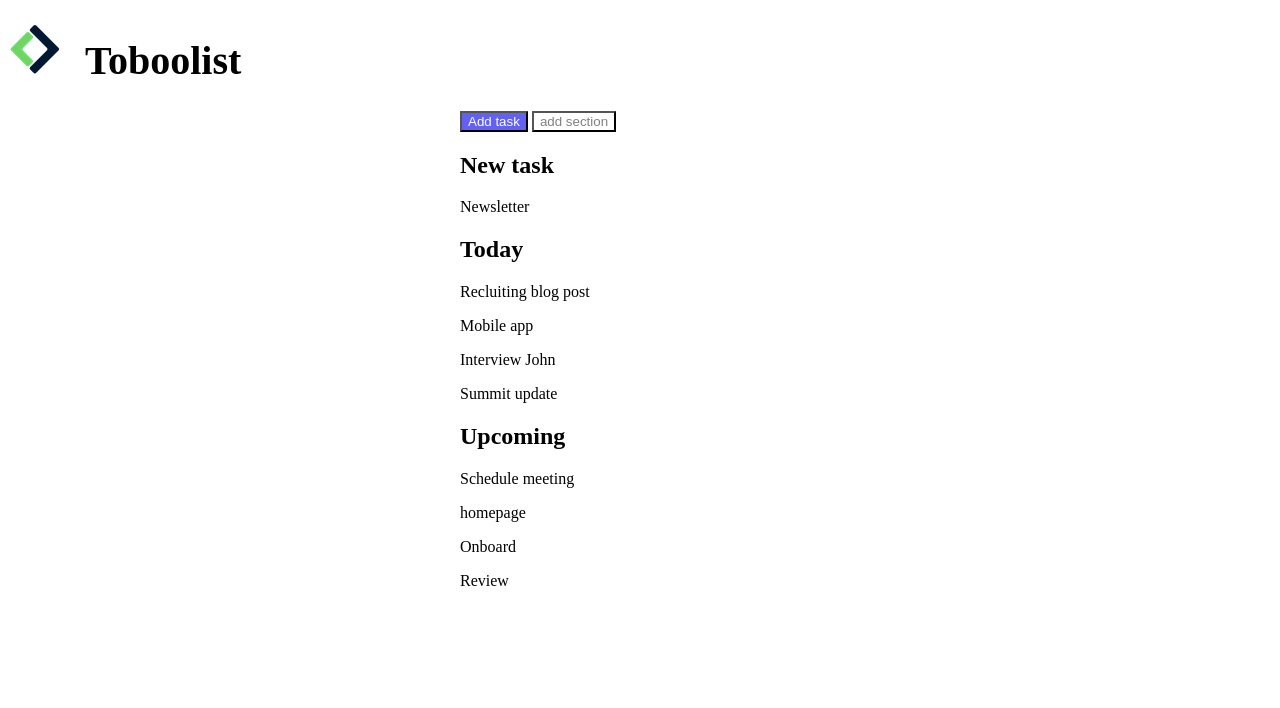
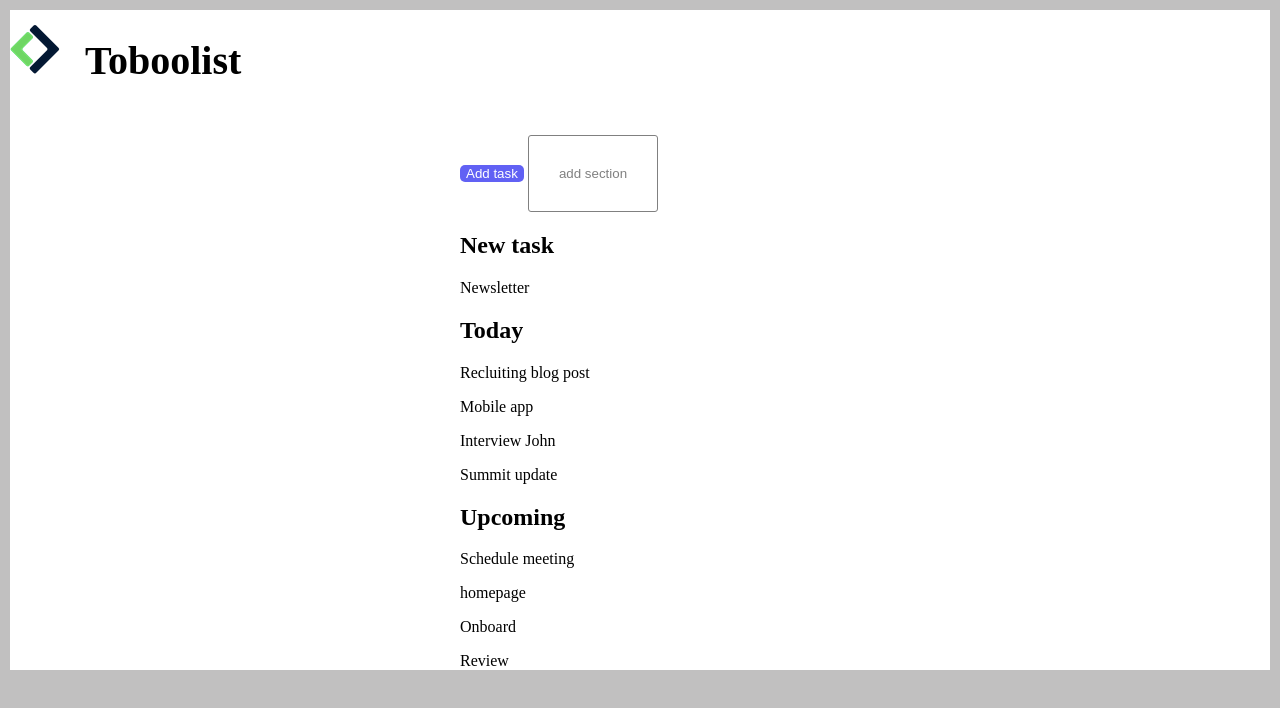
Before and after one commit to LucaIapadre98/html-cc-toboolist, a plain HTML site: page index.html in a window 1280 px wide. Drawn offline with Linux system fonts and the light colour scheme.

Commit message:
add main

```diff
--- a/index.html
+++ b/index.html
@@ -7,13 +7,15 @@
     <title></title>
 </head>
 <body>
-    <header class="container">
+    <div class="header">
+     <header class="container">
         <div class="logo">
             <img src="../html-cc-toboolist/Logo (1).png" alt="logo">
-            <div class="logo-text">
+            <span class="logo-text">
             <h1>Toboolist</h1>
         </div>
-    </header>
+     </header>
+    </div>
     <main>
         <div class="container2">
             <section class="button">
--- a/style.css
+++ b/style.css
@@ -1,6 +1,9 @@
-.container{
-    display: inline-block;
+.header{
+    display: block;
     font-size: 20px;
+    height: 100px;
+    background-color: white;
+    padding-bottom: 25px;
 }
 
 .logo .logo-text{
@@ -9,23 +12,23 @@
     font-size: 20px;
 }
 body{
-
+ background-color: #c1c0c0;
     margin: 10px;
 }
 main{
     padding-left: 450px;
+ background-color: white;
 }
 .task{
   color: white;
   background-color: #6161f4;
-  border-radius: 0&;
+  border-radius: 5px;
+  border: 0px;
 }
 .section{
     background-color: white;
     color: gray;
-    border-radius: 0%;
+    border-radius: 3px;
+    border: 1px solid grey;
+    padding: 30px;
 }
-.task .section{
-    display: none;
-
-}
```
